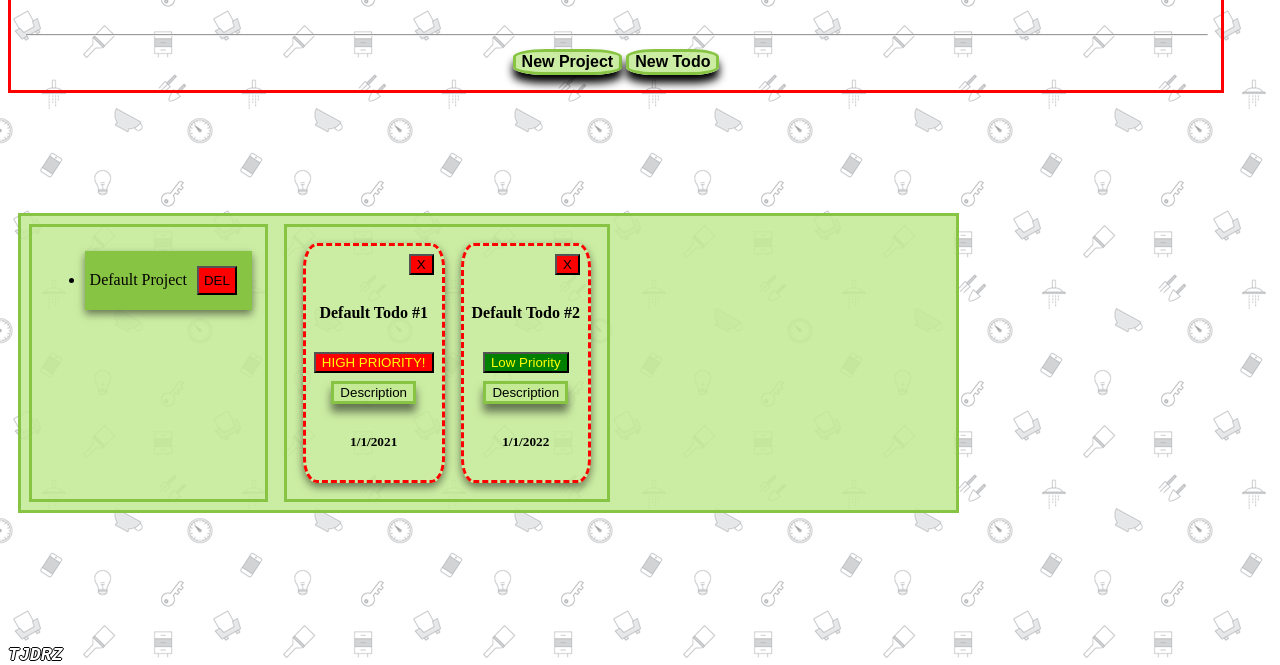
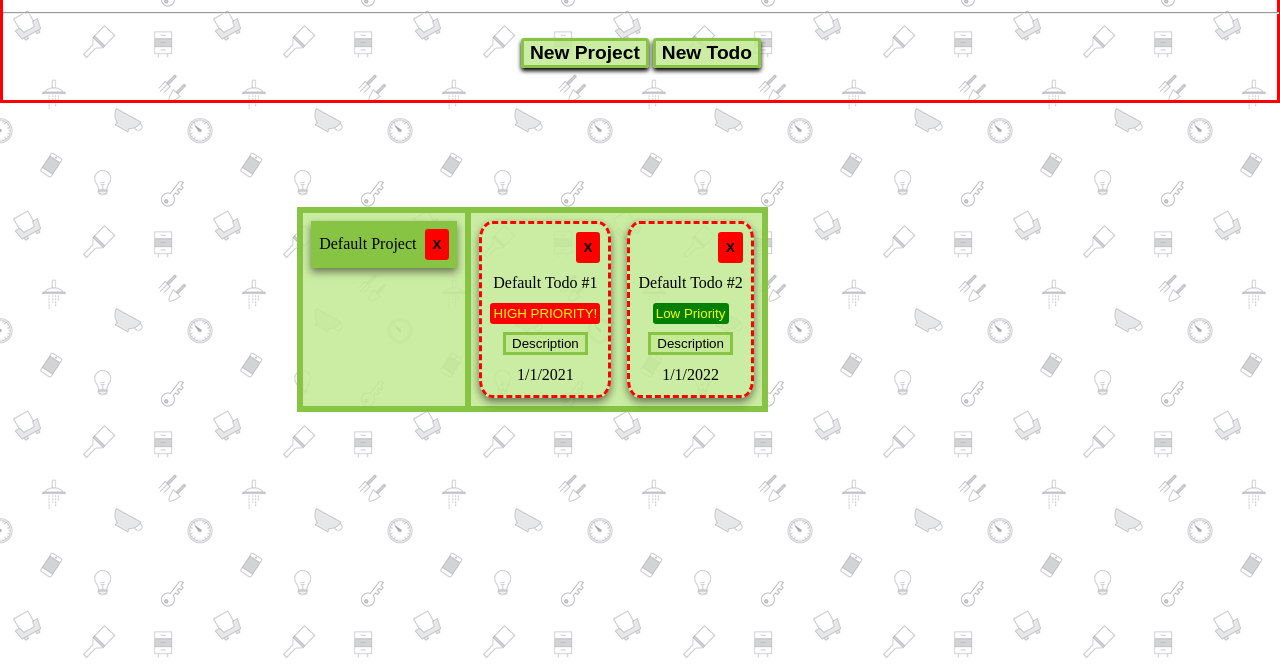
Before and after one commit to TJDRZ/todo-list, a website built with webpack: page dist/index.html in a window 1280 px wide. Shown: the part 135-800 px from the top of the page. Built offline with Linux system fonts and the light colour scheme; a web font is replaced by a local one.

Commit message:
Updated to use Sass/SCSS

```diff
--- a/src/components/UI.js
+++ b/src/components/UI.js
@@ -66,7 +66,7 @@ const projectListItem = (project) => {
   });
   const projectDelete = document.createElement('button');
   projectDelete.classList.add('project-delete');
-  projectDelete.textContent = 'DEL';
+  projectDelete.textContent = 'X';
   projectDelete.addEventListener('click', () => {
     // dynamicCurrentProject(project, newProjectListItem);
     projectRemove(project);
@@ -115,13 +115,13 @@ const todoItem = (todo) => {
   });
   newTodoCard.appendChild(todoDelete);
   // title
-  const todoTitle = document.createElement('h4');
+  const todoTitle = document.createElement('h2');
   todoTitle.textContent = todo.title;
-  if (todo.complete == true) {
+  if (todo.complete === true) {
     todoTitle.style.textDecoration = 'line-through';
   }
   todoTitle.addEventListener('click', () => {
-    if (todo.complete == false) {
+    if (todo.complete === false) {
       todoTitle.style.textDecoration = 'line-through';
       complete(todo);
     } else {
@@ -134,7 +134,7 @@ const todoItem = (todo) => {
   // priority
   const todoPriority = document.createElement('button');
   todoPriority.classList.add('todo-priority-button');
-  if (todo.priority == true) {
+  if (todo.priority === true) {
     todoPriority.style.backgroundColor = 'red';
     todoPriority.textContent = 'HIGH PRIORITY!';
   } else {
@@ -142,7 +142,7 @@ const todoItem = (todo) => {
     todoPriority.textContent = 'Low Priority';
   }
   todoPriority.addEventListener('click', () => {
-    if (todo.priority == true) {
+    if (todo.priority === true) {
       todoPriority.style.backgroundColor = 'green';
       todoPriority.textContent = 'Low Priority';
       todo.priority = false;
--- /dev/null
+++ b/src/css/reset.css
@@ -0,0 +1,48 @@
+/* http://meyerweb.com/eric/tools/css/reset/
+   v2.0 | 20110126
+   License: none (public domain)
+*/
+
+html, body, div, span, applet, object, iframe,
+h1, h2, h3, h4, h5, h6, p, blockquote, pre,
+a, abbr, acronym, address, big, cite, code,
+del, dfn, em, img, ins, kbd, q, s, samp,
+small, strike, strong, sub, sup, tt, var,
+b, u, i, center,
+dl, dt, dd, ol, ul, li,
+fieldset, form, label, legend,
+table, caption, tbody, tfoot, thead, tr, th, td,
+article, aside, canvas, details, embed,
+figure, figcaption, footer, header, hgroup,
+menu, nav, output, ruby, section, summary,
+time, mark, audio, video {
+	margin: 0;
+	padding: 0;
+	border: 0;
+	font-size: 100%;
+	font: inherit;
+	vertical-align: baseline;
+}
+/* HTML5 display-role reset for older browsers */
+article, aside, details, figcaption, figure,
+footer, header, hgroup, menu, nav, section {
+	display: block;
+}
+body {
+	line-height: 1;
+}
+ol, ul {
+	list-style: none;
+}
+blockquote, q {
+	quotes: none;
+}
+blockquote:before, blockquote:after,
+q:before, q:after {
+	content: '';
+	content: none;
+}
+table {
+	border-collapse: collapse;
+	border-spacing: 0;
+}
--- a/src/index.js
+++ b/src/index.js
@@ -1,6 +1,7 @@
 import { defaultStart } from './components/UI';
 import { projectFolder, retrieveSave } from './components/projects';
-import './assets/styles/style.css';
+import './css/reset.css';
+import './css/style.css';
 
 (function saveCheck() {
   retrieveSave();
--- /dev/null
+++ b/src/scss/style.scss
@@ -0,0 +1,176 @@
+/* Variables */
+$accent-color: red;
+$light-green: rgba(195, 235, 149, 0.863);
+$dark-green: rgb(136, 196, 67);
+
+/* Mixins */
+@mixin flex-container($direction, $justify, $gap) {
+  display: flex;
+  flex-direction: $direction;
+  flex-wrap: wrap;
+  justify-content: $justify;
+  align-items: center;
+  gap: $gap;
+}
+
+@mixin delete-button() {
+  padding: 0.5rem;
+  font-weight: bold;
+  background-color: $accent-color;
+  border: none;
+  border-radius: 0.2rem;
+}
+
+/* Global */
+:root,
+body {
+  max-width: 100vw;
+  min-height: 100vh;
+  box-sizing: border-box;
+  line-height: 1.5rem;
+}
+
+body {
+  background-image: url('../assets/doodles.png');
+}
+
+button:hover {
+  cursor: pointer;
+}
+
+/* Header */
+header {
+  @include flex-container(column, center, 1rem);
+  padding: 2rem 0;
+  border: solid $accent-color;
+
+  h1 {
+    padding: 2rem;
+    font-family: 'Cedarville Cursive', cursive;
+    font-size: 3rem;
+    background-color: white;
+  }
+
+  hr {
+    width: 100%;
+    color: $accent-color;
+  }
+
+  #project-button,
+  #todo-button {
+    font-size: 1.2rem;
+    font-weight: bold;
+    border-radius: 0.2rem;
+    background-color: $light-green;
+    border: solid $dark-green;
+    box-shadow: 0px 3px 4px rgba(0, 0, 0, 1);
+  }
+
+  #project-button:hover,
+  #todo-button:hover {
+    box-shadow: none;
+  }
+}
+
+/* Main */
+main {
+  @include flex-container(row, center, 0.5rem);
+  padding: 0.5rem;
+}
+
+/* Main Container */
+#main-container {
+  display: flex;
+  border: solid $dark-green;
+  background-color: $light-green;
+
+  /* Projects */
+  #project-container {
+    padding: 0.5rem;
+    border: solid $dark-green;
+
+    li {
+      @include flex-container(row, space-between, 0.5rem);
+      padding: 0.5rem;
+    }
+
+    li:hover {
+      color: purple;
+      cursor: pointer;
+    }
+
+    .project-delete {
+      @include delete-button();
+    }
+
+    .selected {
+      background-color: $dark-green;
+      box-shadow: 0 4px 8px 0 rgba(0, 0, 0, 0.5);
+    }
+  }
+
+  /* Todos */
+  #todo-container {
+    @include flex-container(row, center, 1rem);
+    padding: 0.5rem;
+    border: solid $dark-green;
+
+    .todo {
+      @include flex-container(column, center, 0.5rem);
+      padding: 0.5rem;
+      border: dashed $accent-color;
+      border-radius: 10%;
+      box-shadow: 0 4px 8px rgba(0, 0, 0, 0.5);
+    }
+
+    .todo:hover {
+      box-shadow: 0 8px 16px rgba(0, 0, 0, 1);
+    }
+
+    .todo-delete {
+      align-self: flex-end;
+      @include delete-button();
+    }
+
+    h2:hover {
+      color: purple;
+      cursor: pointer;
+    }
+
+    .todo-priority-button {
+      padding: 0.2rem;
+      color: yellow;
+      border: none;
+      border-radius: 0.2rem;
+    }
+
+    .description {
+      background-color: $light-green;
+      border: solid $dark-green;
+    }
+
+    .description:hover {
+      box-shadow: 0 8px 8px 0 rgba(0, 0, 0, 0.5);
+    }
+  }
+}
+
+/* Forms */
+#form-container {
+  @include flex-container(column, center, 0.5rem);
+
+  form {
+    @include flex-container(column, center, 0.5rem);
+    padding: 0.5rem;
+    border: solid $accent-color;
+    background-color: white;
+  }
+}
+
+.hidden {
+  visibility: hidden;
+}
+
+.visible {
+  visibility: visible;
+}
```
Also changed, not shown: README.md, dist/index.html, dist/main.js, src/assets/doodles.png (renamed from src/assets/imgs/doodles.png), src/assets/styles/style.css (deleted), src/css/style.css (added).
